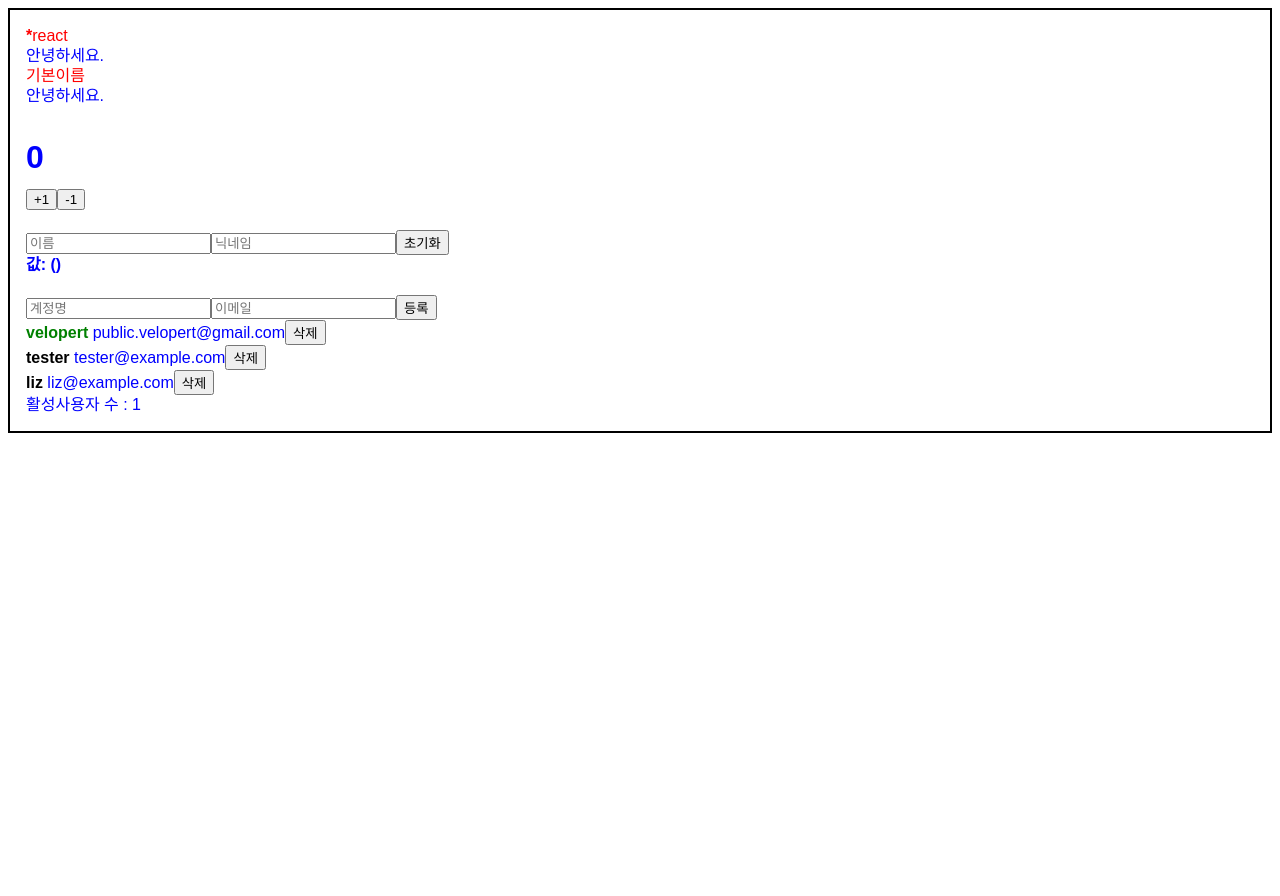
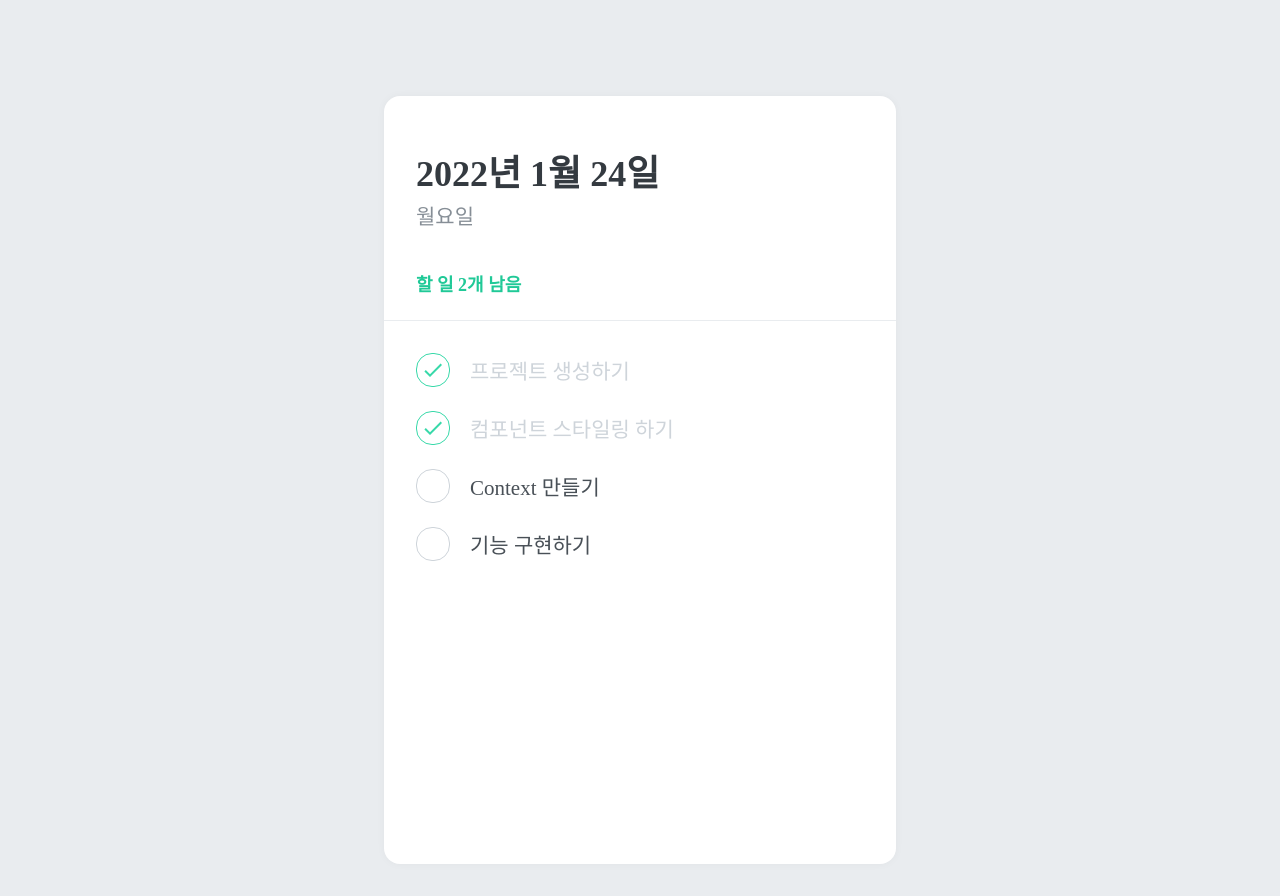
Before and after one commit to ohseungik/react-study, a React app: page / in a window 1280 px wide. Before the commit the page ends 800 px from the top, so only its background shows below. Built offline with nearby package versions, Linux system fonts and the light colour scheme; the HTML template or start-up script is replaced by a standard one.

Commit message:
Todo 리스트 만들기.

```diff
--- a/package.json
+++ b/package.json
@@ -24,13 +24,16 @@
     "@babel/preset-typescript": "^7.16.7",
     "@types/react": "^17.0.38",
     "@types/react-dom": "^17.0.11",
+    "@types/styled-components": "^5.1.21",
     "babel-loader": "^8.2.3",
     "css-loader": "^6.5.1",
     "html-webpack-plugin": "^5.5.0",
     "mini-css-extract-plugin": "^2.4.5",
     "path": "^0.12.7",
+    "react-icons": "^4.3.1",
     "sass": "^1.45.2",
     "sass-loader": "^12.4.0",
+    "styled-components": "^5.3.3",
     "ts-loader": "^9.2.6",
     "typescript": "^4.5.4",
     "webpack": "^5.65.0",
--- /dev/null
+++ b/src/components/Todo/Todo.scss
@@ -0,0 +1,47 @@
+.TodoTemplateBlock {
+    width: 512px;
+    height: 768px;
+
+    position: relative;
+    background: white;
+    border-radius: 16px;
+    box-shadow: 0 0 8px 0 rgba(0, 0, 0, 0.04);
+
+    margin: 0 auto;
+
+    margin-top: 96px;
+    margin-bottom: 32px;
+    display: flex;
+    flex-direction: column;
+}
+
+.TodoHeadBlock {
+    padding-top: 48px;
+    padding-left: 32px;
+    padding-right: 32px;
+    padding-bottom: 24px;
+    border-bottom: 1px solid #e9ecef;
+    h1 {
+        margin: 0;
+        font-size: 36px;
+        color: #343a40;
+    }
+    .day {
+        margin-top: 4px;
+        color: #868e96;
+        font-size: 21px;
+    }
+    .tasks-left {
+        color: #20c997;
+        font-size: 18px;
+        margin-top: 40px;
+        font-weight: bold;
+    }
+}
+
+.TodoListBlock {
+    flex: 1;
+    padding: 20px 32px;
+    padding-bottom: 48px;
+    overflow-y: auto;
+}
--- /dev/null
+++ b/src/components/Todo/TodoHead.tsx
@@ -0,0 +1,14 @@
+import React from "react";
+import "./Todo.scss";
+
+const TodoHead = () => {
+    return (
+        <div className="TodoHeadBlock">
+            <h1>2022년 1월 24일</h1>
+            <div className="day">월요일</div>
+            <div className="tasks-left">할 일 2개 남음</div>
+        </div>
+    )
+}
+
+export default TodoHead;
--- /dev/null
+++ b/src/components/Todo/TodoItem.tsx
@@ -0,0 +1,80 @@
+import React from "react";
+import { MdDone, MdDelete } from 'react-icons/md';
+import styled, { css } from 'styled-components';
+import "./Todo.scss";
+
+
+interface initialProps {
+    done: false
+}
+
+const Remove = styled.div`
+  display: flex;
+  align-items: center;
+  justify-content: center;
+  color: #dee2e6;
+  font-size: 24px;
+  cursor: pointer;
+  &:hover {
+    color: #ff6b6b;
+  }
+  display: none;
+`;
+
+const TodoItemBlock = styled.div`
+  display: flex;
+  align-items: center;
+  padding-top: 12px;
+  padding-bottom: 12px;
+  &:hover {
+    ${Remove} {
+      display: initial;
+    }
+  }
+`;
+
+const CheckCircle = styled.div<initialProps>`
+  width: 32px;
+  height: 32px;
+  border-radius: 16px;
+  border: 1px solid #ced4da;
+  font-size: 24px;
+  display: flex;
+  align-items: center;
+  justify-content: center;
+  margin-right: 20px;
+  cursor: pointer;
+  ${props =>
+    props.done &&
+    css`
+      border: 1px solid #38d9a9;
+      color: #38d9a9;
+    `}
+`;
+
+const Text = styled.div<initialProps>`
+  flex: 1;
+  font-size: 21px;
+  color: #495057;
+  ${props =>
+    props.done &&
+    css`
+      color: #ced4da;
+    `}
+`;
+
+const TodoItem = (props: { done: any; text: any; }) => {
+    const { done, text } = props;
+
+    return (
+      <TodoItemBlock>
+        <CheckCircle done={done}>{done && <MdDone />}</CheckCircle>
+        <Text done={done}>{text}</Text>
+        <Remove>
+          <MdDelete />
+        </Remove>
+      </TodoItemBlock>
+    );
+}
+
+export default TodoItem;
--- /dev/null
+++ b/src/components/Todo/TodoList.tsx
@@ -0,0 +1,16 @@
+import React from "react";
+import "./Todo.scss";
+import TodoItem from "./TodoItem";
+
+const TodoList = () => {
+    return (
+      <div className="TodoListBlock">
+        <TodoItem text="프로젝트 생성하기" done={true} />
+        <TodoItem text="컴포넌트 스타일링 하기" done={true} />
+        <TodoItem text="Context 만들기" done={false} />
+        <TodoItem text="기능 구현하기" done={false} />
+      </div>
+    );
+}
+
+export default TodoList;
--- /dev/null
+++ b/src/components/Todo/TodoTemplate.tsx
@@ -0,0 +1,14 @@
+import React, { ReactNode } from "react";
+import "./Todo.scss";
+
+const TodoTemplate = (props: { children: ReactNode; }) => {
+    const { children } = props;
+
+    return (
+        <>
+        <div className="TodoTemplateBlock">{children}</div>
+        </>
+    )
+}
+
+export default TodoTemplate;
--- a/src/css/index.scss
+++ b/src/css/index.scss
@@ -1,15 +1,3 @@
-$font_color: blue;
-$font_family: Arial, sans-serif;
-$font_size: 16px;
-$line_height: percentage(20px / $font_size);
-
 body {
-    color: $font_color;
-
-    font: {
-      size: $font_size;
-      family: $font_family;
-    }
-
-    line-height: $line_height;
+  background: #e9ecef;
 }
--- a/src/index.tsx
+++ b/src/index.tsx
@@ -1,31 +1,25 @@
-import React, { useRef } from 'react';
+import React from 'react';
 import ReactDOM from 'react-dom';
-import Counter from './components/Counter/Counter';
-import Hello from './components/Hello/Hello';
-import InputSample from './components/InputSample/InputSample';
-import UserList from './components/UserList/UserList';
-import Wrapper from './components/Wrapper/Wrapper';
+import TodoHead from './components/Todo/TodoHead';
+import TodoList from './components/Todo/TodoList';
+import TodoTemplate from './components/Todo/TodoTemplate';
+// import Counter from './components/Counter/Counter';
+// import Hello from './components/Hello/Hello';
+// import InputSample from './components/InputSample/InputSample';
+// import UserList from './components/UserList/UserList';
+// import Wrapper from './components/Wrapper/Wrapper';
 
 import "./css/index.scss";
 
 const App = () => {
     return (
-        <Wrapper>
-            <Hello name="react" color="red" isSpecial/>
-            <Hello color="red"></Hello>
+        <>
+            <TodoTemplate>
+                <TodoHead/>
+                <TodoList/>
+            </TodoTemplate>
+        </>
 
-            <br/>
-
-            <Counter/>
-
-            <br/>
-
-            <InputSample/>
-
-            <br/>
-
-            <UserList/>
-        </Wrapper>
     )
 }
 
--- a/webpack.config.js
+++ b/webpack.config.js
@@ -70,7 +70,7 @@ module.exports = {
     ],
 
     performance: {
-        maxEntrypointSize: 512000,
-        maxAssetSize: 512000
+        maxEntrypointSize: 51012000,
+        maxAssetSize: 51012000
     }
 }
```
Also changed, not shown: 4 other files (tests, documents, lock files or other folders).
